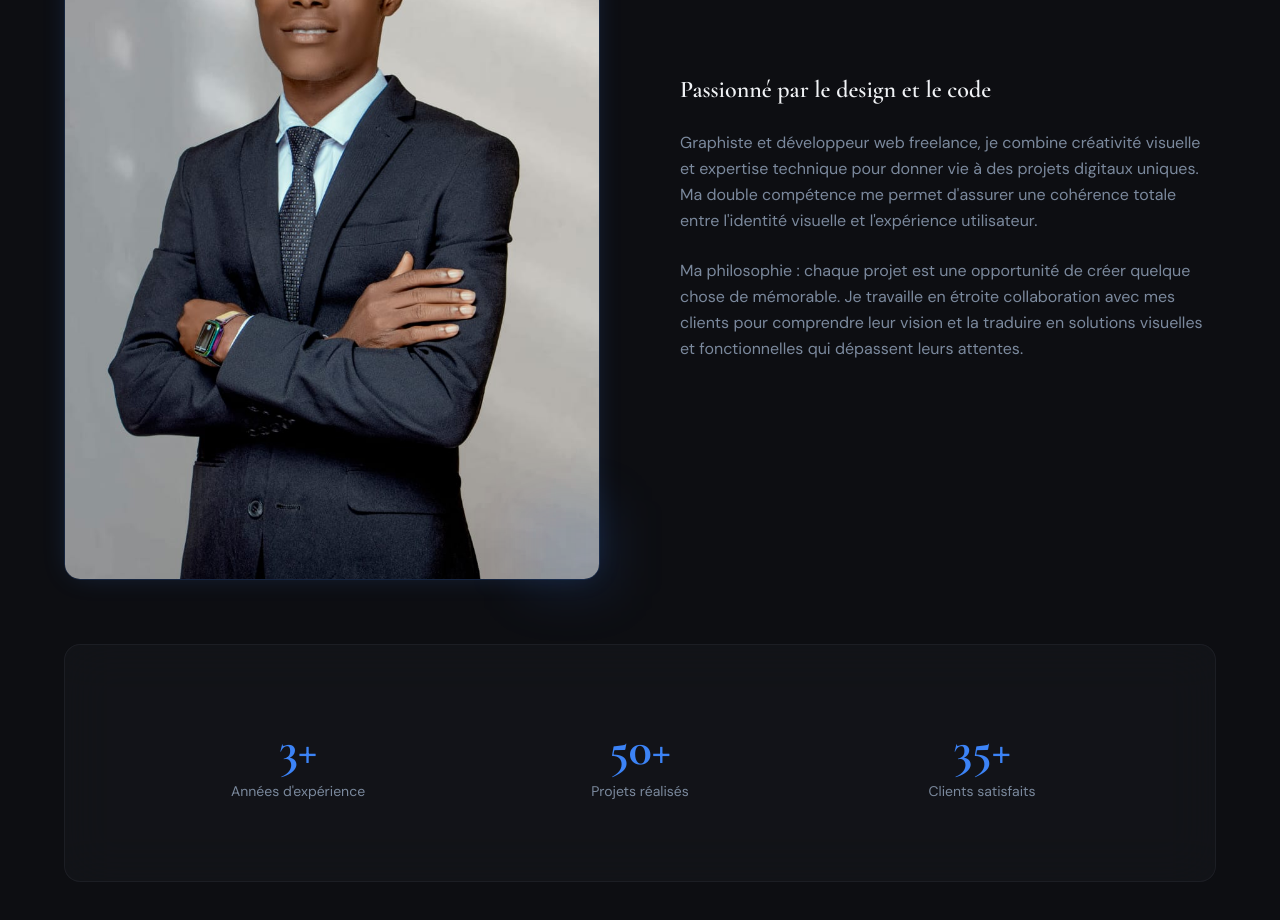
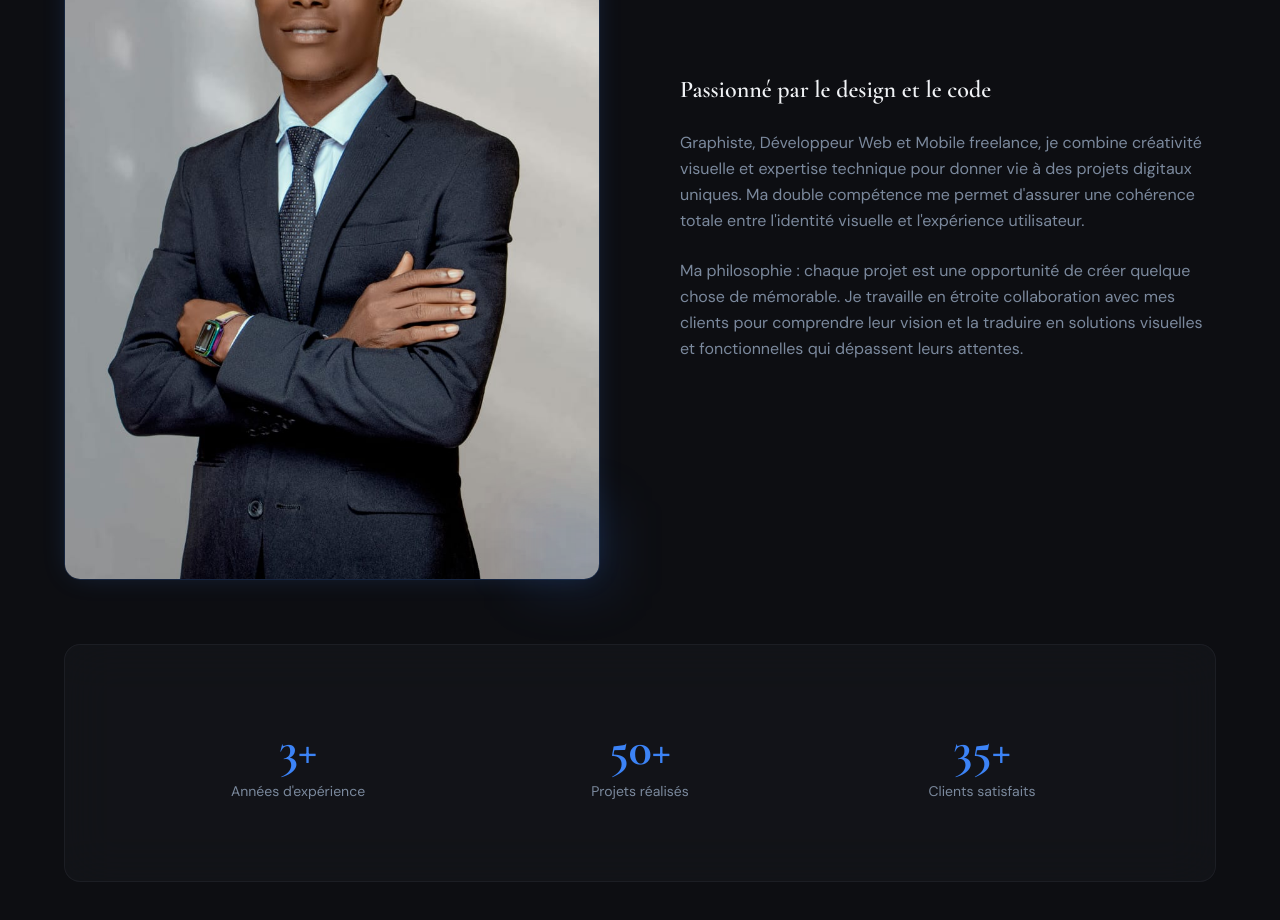
Before and after one commit to mathiasakowanou76-ship-it/Portfolio, a React (Vite) app: page / in a window 1280 px wide. Shown: the part 1140-2060 px from the top of the page. Built offline with nearby package versions, Linux system fonts and the light colour scheme; the HTML template or start-up script is replaced by a standard one.

Commit message:
mise à jour du site

```diff
--- a/src/components/AboutSection.tsx
+++ b/src/components/AboutSection.tsx
@@ -62,7 +62,7 @@ const AboutSection = () => (
               Passionné par le design et le code
             </h3>
             <p className="text-muted-foreground leading-relaxed">
-              Graphiste et développeur web freelance, je combine créativité visuelle et expertise technique pour donner vie à des projets digitaux uniques. Ma double compétence me permet d'assurer une cohérence totale entre l'identité visuelle et l'expérience utilisateur.
+               Graphiste, Développeur Web et Mobile freelance, je combine créativité visuelle et expertise technique pour donner vie à des projets digitaux uniques. Ma double compétence me permet d'assurer une cohérence totale entre l'identité visuelle et l'expérience utilisateur.
             </p>
             <p className="text-muted-foreground leading-relaxed">
               Ma philosophie : chaque projet est une opportunité de créer quelque chose de mémorable. Je travaille en étroite collaboration avec mes clients pour comprendre leur vision et la traduire en solutions visuelles et fonctionnelles qui dépassent leurs attentes.
```
